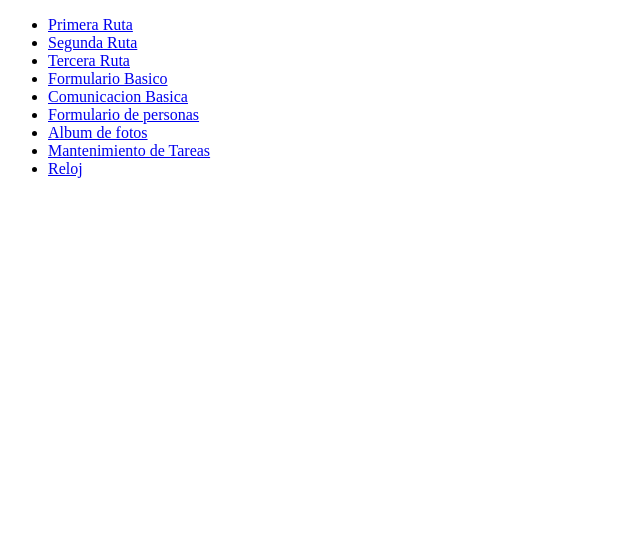
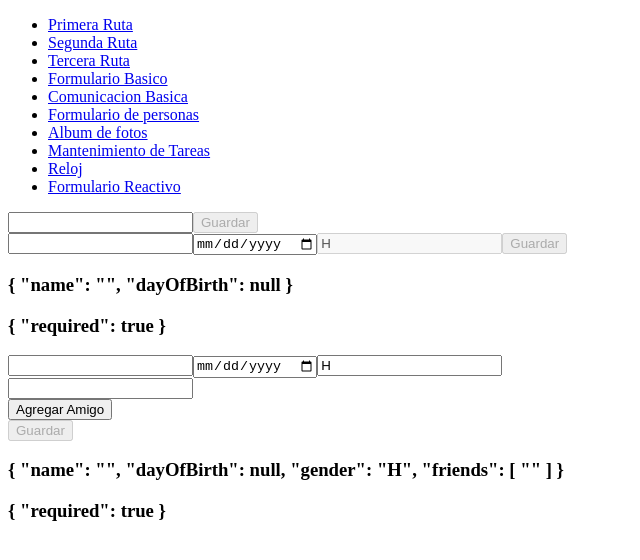
Before and after one commit to DanielCarbajal314/curso-angular, an Angular app: page /basic-reactive-form in a window 1280 px wide. Before the commit this address led to /. Shown: the top 560 px of the page, without its empty margins (0-640 px from the left). Built offline with nearby package versions, Linux system fonts and the light colour scheme.

Commit message:
Reactive Forms

```diff
--- a/src/app/app-routing.module.ts
+++ b/src/app/app-routing.module.ts
@@ -1,6 +1,7 @@
 import { NgModule } from '@angular/core';
 import { RouterModule, Routes } from '@angular/router';
 import { BasicFormComponent } from './basic-form/basic-form.component';
+import { BasicReativeFormComponent } from './basic-reative-form/basic-reative-form.component';
 import { ClockComponent } from './clock/clock.component';
 import { ComunicationComponent } from './comunication/comunication.component';
 import { FirstComponent } from './first/first.component';
@@ -21,6 +22,7 @@ const routes: Routes = [
   { path: 'photos', component: PhotosAlbumComponent },
   { path: 'task', component: TaskFormComponent },
   { path: 'time', component: ClockComponent },
+  { path: 'basic-reactive-form', component: BasicReativeFormComponent },
 ];
 
 @NgModule({
--- a/src/app/app.component.html
+++ b/src/app/app.component.html
@@ -9,6 +9,8 @@
     <li><a routerLink="/photos">Album de fotos</a></li>
     <li><a routerLink="/task">Mantenimiento de Tareas</a></li>
     <li><a routerLink="/time">Reloj</a></li>
+    <li><a routerLink="/basic-reactive-form">Formulario Reactivo</a></li>
+
   </ul>
 </nav>
 
--- /dev/null
+++ b/src/app/basic-reative-form/basic-reative-form.component.html
@@ -0,0 +1,32 @@
+<div>
+    <input type="text" [formControl]="name">
+    <h4 *ngIf="name.dirty && !name.valid">Este campo necesita por lo menos 4 caracters</h4>
+    <button [disabled]="!name.valid" (mouseenter)="validate()">Guardar</button>
+</div>
+<div>
+    <form [formGroup]="personForm">
+        <input type="text" formControlName = "name">
+        <input type="date" formControlName = "dayOfBirth">
+        <input type="text" formControlName = "gender">
+        <button [disabled]="!personForm.valid">Guardar</button>
+    </form>
+    <h3>{{ personForm.value | json }}</h3>
+    <h3>{{ personForm.get('name')?.errors | json }}</h3>
+</div>
+<div>
+    <form [formGroup]="personFormWithBuilder">
+        <input type="text" formControlName = "name">
+        <input type="date" formControlName = "dayOfBirth">
+        <input type="text" formControlName = "gender">
+        <div formArrayName="friends">
+            <div *ngFor="let formNode of friends.controls; let i=index">
+                <input type="text" [formControlName]="i">
+            </div>
+            <button (click)="addFriend()">Agregar Amigo</button>
+        </div>
+
+        <button [disabled]="!personFormWithBuilder.valid">Guardar</button>
+    </form>
+    <h3>{{ personFormWithBuilder.value | json }}</h3>
+    <h3>{{ personFormWithBuilder.get('name')?.errors | json }}</h3>
+</div>
--- /dev/null
+++ b/src/app/basic-reative-form/basic-reative-form.component.ts
@@ -0,0 +1,50 @@
+import { Component, OnInit } from '@angular/core';
+import { FormArray, FormBuilder, FormControl, FormGroup, Validators } from '@angular/forms';
+
+@Component({
+  selector: 'app-basic-reative-form',
+  templateUrl: './basic-reative-form.component.html',
+  styleUrls: ['./basic-reative-form.component.scss']
+})
+export class BasicReativeFormComponent implements OnInit {
+  name = new FormControl('', [
+    Validators.required,
+    Validators.minLength(4)
+  ]);
+
+  personForm: FormGroup = new FormGroup({
+    name: new FormControl('', [Validators.required]),
+    dayOfBirth: new FormControl(null, [Validators.required]),
+    gender: new FormControl('H')
+  })
+
+  get friends(){
+    return this.personFormWithBuilder.get('friends') as FormArray;
+  }
+
+  personFormWithBuilder!: FormGroup;
+
+  constructor(private formBuilder: FormBuilder) { }
+
+  ngOnInit(): void {
+    this.personFormWithBuilder = this.formBuilder.group({
+      name: ['', Validators.required],
+      dayOfBirth: [null, Validators.required],
+      gender: ['H'],
+      friends: this.formBuilder.array([
+        this.formBuilder.control('')
+      ])
+    })
+    this.name.valueChanges.subscribe(console.log);
+    this.personForm.get('gender')?.disable();
+  }
+
+  validate() {
+    this.name.markAsDirty();
+  }
+
+  addFriend(){
+    this.friends.push(this.formBuilder.control('New Amigo'));
+  }
+
+}
```
Also changed, not shown: src/app/app.module.ts (+6 -3 lines), src/app/basic-reative-form/basic-reative-form.component.scss (added), 1 other file (tests, documents, lock files or other folders).
